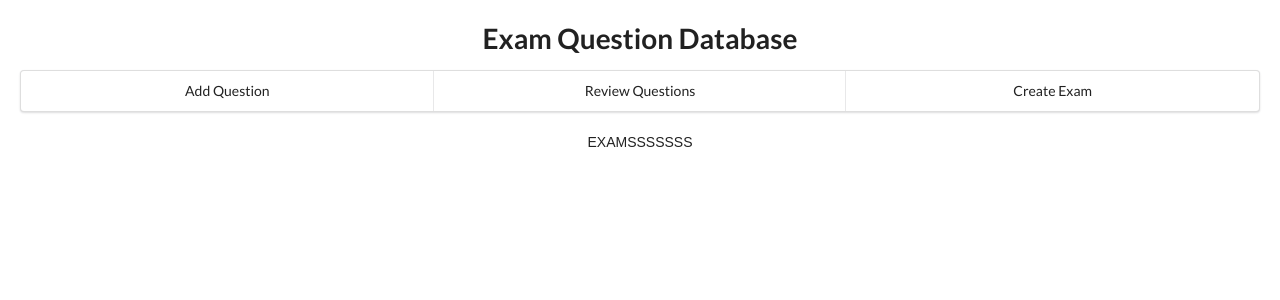
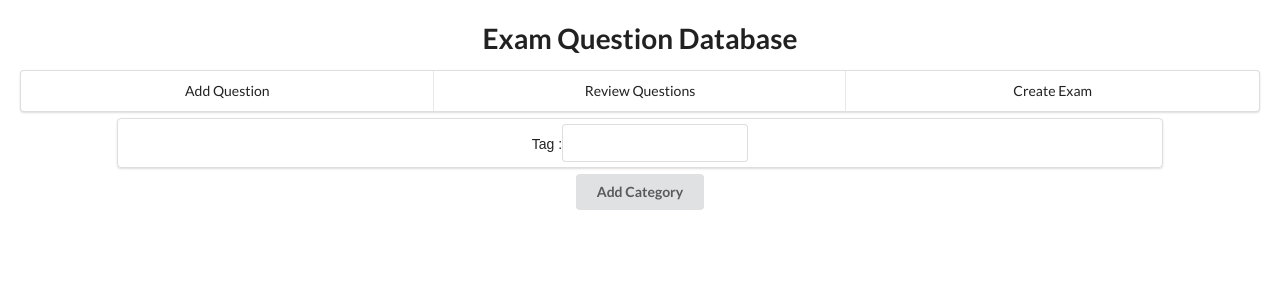
Before and after one commit to rit-sse/mentoring-tools, a React (Create React App) app: page /create_exam in a window 1280 px wide. Shown: the top 300 px of the page. Built offline with nearby package versions, Linux system fonts and the light colour scheme; the HTML template or start-up script is replaced by a standard one.

Commit message:
Added component to create exam

```diff
--- a/src/components/create_exam.jsx
+++ b/src/components/create_exam.jsx
@@ -1,12 +1,14 @@
 import React, {Component} from 'react'
+import QuestionRequest from './question_request'
 
 class create_exam extends Component{
     render(){
         return(
             <div>
-                <form>
-                    EXAMSSSSSSS
-                </form>
+                <QuestionRequest />
+                <button className='ui button' style={{margin: '20px'}}>
+                Add Category
+                </button>
             </div>
         )
     }
--- /dev/null
+++ b/src/components/question_request.jsx
@@ -0,0 +1,18 @@
+import React, {Component} from 'react';
+
+class QuestionRequest extends Component{
+    render(){
+        return(
+            <div className='ui centered grid'>
+                <div className='ui segments' style={{width: '80%', padding: '5px'}}>
+                    Tag :
+                    <div className='ui input'>
+                        <input type='text' />
+                    </div>
+                </div>
+            </div>
+        )
+    }
+}
+
+export default QuestionRequest
--- a/src/components/question_review.jsx
+++ b/src/components/question_review.jsx
@@ -3,7 +3,8 @@ import React, { Component } from 'react';
 class QuestionReview extends Component{
     render(){
         return(
-            <div className='ui steps' style={{width: '80%', padding: '10px'}}>
+            <div className='ui centered grid'>
+                <div className='ui segment center' style={{width: '80%', padding: '10px'}}>
                     <div style={{display: 'flex', width: '100%'}}>
                         <div style={{flex: '1', alignSelf: 'center'}}>
                             <div>
@@ -26,6 +27,7 @@ class QuestionReview extends Component{
                         </div>
                     </div>
                 </div>
+            </div>
         )
     }
 }
```
Lines whose indentation alone changed are shown as unchanged.
